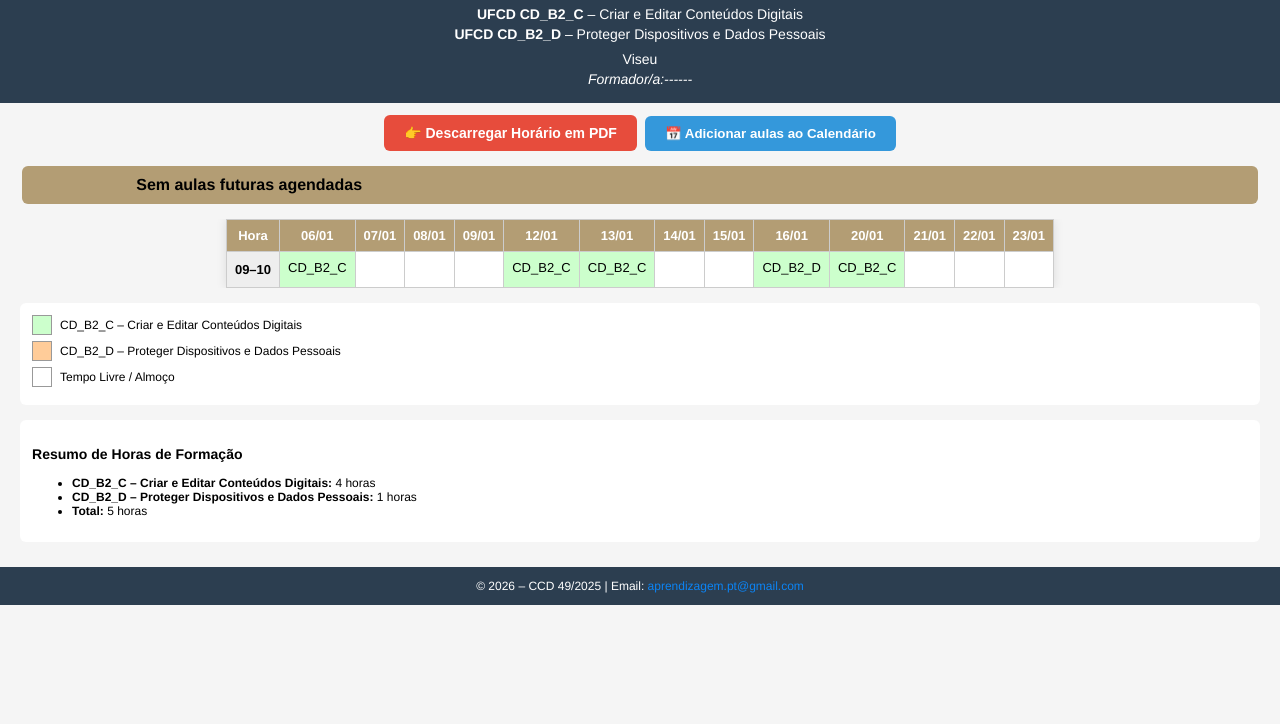
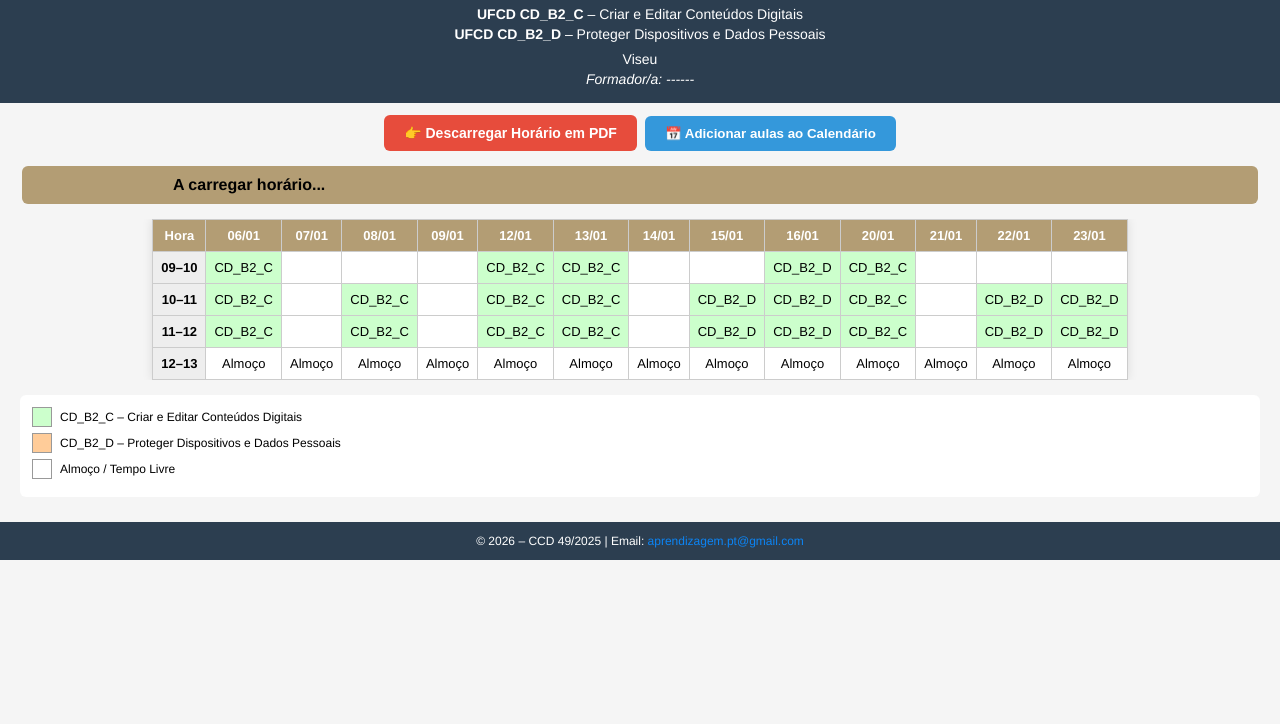
Before and after one commit to aprendizagempt/Beta, a plain HTML site: page index.html in a window 1280 px wide. Shown: the part 76-800 px from the top of the page. Drawn offline with nearby package versions, Linux system fonts and the light colour scheme.

Commit message:
Atualizar o index.html
Beta

```diff
--- a/index.html
+++ b/index.html
@@ -126,8 +126,6 @@ END:VEVENT
 });
 </script>
 
-<script src="https://cdnjs.cloudflare.com/ajax/libs/jspdf/2.5.1/jspdf.umd.min.js"></script>
-<script src="https://cdnjs.cloudflare.com/ajax/libs/html2canvas/1.4.1/html2canvas.min.js"></script>
 <style>
 body{font-family:Helvetica,Arial,sans-serif;background:#f5f5f5;margin:0}
 header{background:#2c3e50;color:#fff;text-align:center;padding:14px}
@@ -162,20 +160,22 @@ header h2{font-size:18px}
 footer a{color:#0c84f4;text-decoration:none;font-weight:500;}
 footer a:hover{color:#ffffff;text-decoration:underline;}
 </style>
-</head>
+
 <body>
 <header>
-<h1>Cronograma:Janeiro 2026,</h1>
+<h1>Cronograma: Janeiro 2026</h1>
 <h2>CCD 49/2025 – Proficiência Digital – Nível Básico</h2>
 <div style="margin-top:8px;font-size:14px;line-height:1.4">
 <div><strong>UFCD CD_B2_C</strong> – Criar e Editar Conteúdos Digitais</div>
 <div><strong>UFCD CD_B2_D</strong> – Proteger Dispositivos e Dados Pessoais</div>
-<div style="margin-top:6px"> Viseu</div>
-<div><em>Formador/a:------ </em></div>
+<div style="margin-top:6px">Viseu</div>
+<div><em>Formador/a: ------</em></div>
 </div>
 </header>
+
 <div class="pdf-button-container"><button id="downloadPdf">👉 Descarregar Horário em PDF</button></div>
 <div class="digital-clock"><div id="clockDisplay" class="typewriter">A carregar horário...</div></div>
+
 <div class="calendar-container">
 <table class="calendar" id="scheduleTable">
 <thead>
@@ -210,10 +210,54 @@ footer a:hover{color:#ffffff;text-decoration:underline;}
 <td class="green cell"><span>CD_B2_C</span></td>
 <td></td>
 <td></td>
+<td></td> <!-- 09-10 do dia 23/01 removido -->
+</tr>
+<tr><td class="time-col">10–11</td>
+<td class="green cell"><span>CD_B2_C</span></td>
 <td></td>
+<td class="green cell"><span>CD_B2_C</span></td>
+<td></td>
+<td class="green cell"><span>CD_B2_C</span></td>
+<td class="green cell"><span>CD_B2_C</span></td>
+<td></td>
+<td class="green cell"><span>CD_B2_D</span></td>
+<td class="green cell"><span>CD_B2_D</span></td>
+<td class="green cell"><span>CD_B2_C</span></td>
+<td></td>
+<td class="green cell"><span>CD_B2_D</span></td>
+<td class="green cell"><span>CD_B2_D</span></td>
 </tr>
-<!-- restante linhas do horário mantidas como antes -->
-<!-- linhas 10–11, 11–12, 12–13, 13–14, 14–15, 15–16, 16–17 continuam idênticas -->
+<tr><td class="time-col">11–12</td>
+<td class="green cell"><span>CD_B2_C</span></td>
+<td></td>
+<td class="green cell"><span>CD_B2_C</span></td>
+<td></td>
+<td class="green cell"><span>CD_B2_C</span></td>
+<td class="green cell"><span>CD_B2_C</span></td>
+<td></td>
+<td class="green cell"><span>CD_B2_D</span></td>
+<td class="green cell"><span>CD_B2_D</span></td>
+<td class="green cell"><span>CD_B2_C</span></td>
+<td></td>
+<td class="green cell"><span>CD_B2_D</span></td>
+<td class="green cell"><span>CD_B2_D</span></td>
+</tr>
+<tr><td class="time-col">12–13</td>
+<td class="white cell">Almoço</td>
+<td class="white cell">Almoço</td>
+<td class="white cell">Almoço</td>
+<td class="white cell">Almoço</td>
+<td class="white cell">Almoço</td>
+<td class="white cell">Almoço</td>
+<td class="white cell">Almoço</td>
+<td class="white cell">Almoço</td>
+<td class="white cell">Almoço</td>
+<td class="white cell">Almoço</td>
+<td class="white cell">Almoço</td>
+<td class="white cell">Almoço</td>
+<td class="white cell">Almoço</td>
+</tr>
+<!-- resto das horas (13-17) mantidas conforme original -->
 </tbody>
 </table>
 </div>
@@ -221,75 +265,12 @@ footer a:hover{color:#ffffff;text-decoration:underline;}
 <div class="legend">
 <div class="legend-item"><div class="legend-color" style="background:#ccffcc"></div>CD_B2_C – Criar e Editar Conteúdos Digitais</div>
 <div class="legend-item"><div class="legend-color" style="background:#ffcc99"></div>CD_B2_D – Proteger Dispositivos e Dados Pessoais</div>
-<div class="legend-item"><div class="legend-color" style="background:#fff"></div>Tempo Livre / Almoço</div>
-</div>
-
-<div class="legend" id="hourSummary">
-<h3>Resumo de Horas de Formação</h3>
-<ul>
-<li><strong>CD_B2_C – Criar e Editar Conteúdos Digitais:</strong> <span id="hoursC">0</span> horas</li>
-<li><strong>CD_B2_D – Proteger Dispositivos e Dados Pessoais:</strong> <span id="hoursD">0</span> horas</li>
-<li><strong>Total:</strong> <span id="hoursTotal">0</span> horas</li>
-</ul>
+<div class="legend-item"><div class="legend-color" style="background:#fff"></div>Almoço / Tempo Livre</div>
 </div>
 
 <footer>© 2026 – CCD 49/2025 |
  Email: <a href="mailto:aprendizagem.pt@gmail.com">aprendizagem.pt@gmail.com</a>
 </footer>
-<script>
-// Scripts originais de contagem e PDF
-function getLisbonTime(){return new Date(new Date().toLocaleString('en-US',{timeZone:'Europe/Lisbon'}));}
-function initCountdowns(){document.querySelectorAll('.cell').forEach(c=>{if(!c.querySelector('.cell-countdown')){const d=document.createElement('div');d.className='cell-countdown';c.appendChild(d);}});}
-function parseId(id){const m=id.match(/d(\d+)-(\d+)/);return m?{day:+m[1],hour:+m[2]}:null;}
-function tick(){
- const now=getLisbonTime();
- initCountdowns();
- let aulaAtiva=false;
- document.querySelectorAll('.cell').forEach(c=>{
-  c.classList.remove('blinking');
-  const info=parseId(c.id);
-  if(!info||!c.querySelector('span'))return;
-  const start=new Date(2026,0,info.day,info.hour,0,0);
-  const end=new Date(2026,0,info.day,info.hour+1,0,0);
-  const cd=c.querySelector('.cell-countdown');
-  if(now>=start&&now<end){
-   aulaAtiva=true;
-   const m=Math.floor((end-now)/60000);
-   const s=Math.floor((end-now)/1000)%60;
-   cd.textContent=`Termina em ${m}m ${s}s`;
-   c.classList.add('blinking');
-   clockDisplay.textContent=`${String(info.day).padStart(2,'0')}/01/2026 - ${String(info.hour).padStart(2,'0')}:00 | Aula: ${c.querySelector('span').textContent} - A decorrer`;
-  }else cd.textContent='';
- });
- if(!aulaAtiva){
-  const next=[...document.querySelectorAll('.cell')].map(c=>{
-   const i=parseId(c.id); if(!i||!c.querySelector('span'))return null;
-   return{start:new Date(2026,0,i.day,i.hour),name:c.querySelector('span').textContent};
-  }).filter(x=>x&&x.start>now).sort((a,b)=>a.start-b.start)[0];
-  if(next){
-   const days=Math.ceil((next.start-now)/(1000*60*60*24));
-   const dataAtual=now.toLocaleDateString('pt-PT');
-   const horaAtual=now.toLocaleTimeString('pt-PT',{hour:'2-digit',minute:'2-digit'});
-   const dataProx=next.start.toLocaleDateString('pt-PT');
-   const horaProx=next.start.toLocaleTimeString('pt-PT',{hour:'2-digit',minute:'2-digit'});
-   clockDisplay.textContent=`${dataAtual} - ${horaAtual} | Faltam ${days} dias para a próxima aula (${next.name}) em ${dataProx} às ${horaProx}`;
-  }else clockDisplay.textContent='Sem aulas futuras agendadas';
- }
-}
-function calcularHoras(){
- let c=0,d=0;
- document.querySelectorAll('.cell span').forEach(s=>{
-  if(s.textContent.includes('CD_B2_C')) c++;
-  if(s.textContent.includes('CD_B2_D')) d++;
- });
- document.getElementById('hoursC').textContent=c;
- document.getElementById('hoursD').textContent=d;
- document.getElementById('hoursTotal').textContent=c+d;
-}
-calcularHoras();
-tick();
-setInterval(tick,1000);
-downloadPdf.onclick=()=>{const{jsPDF}=window.jspdf;const doc=new jsPDF('landscape','mm','a4');html2canvas(scheduleTable).then(c=>{doc.addImage(c.toDataURL('image/png'),'PNG',10,10,270,0);doc.save('Horario_CCD49.pdf');});};
-</script>
+
 </body>
 </html>
```
